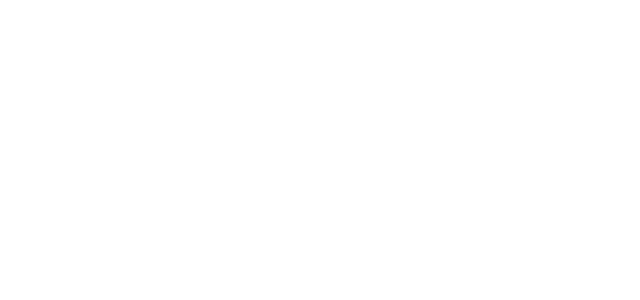
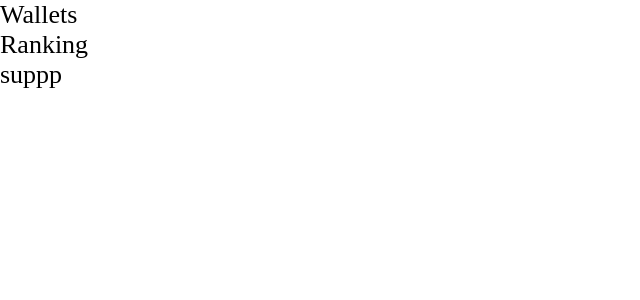
Before and after one commit to Elaard/BitByBitApp, a React (Vite) app: page /ranking in a window 1280 px wide. Shown: the top 300 px of the page, without its empty margins (0-640 px from the left). Built offline with nearby package versions, Linux system fonts and the light colour scheme.

Commit message:
create navigation

```diff
--- a/src/App.tsx
+++ b/src/App.tsx
@@ -1,6 +1,7 @@
-function App() {
-  return (<div></div>
-  )
+import AppRouter from "./AppRouter";
+
+const App = () => {
+  return <AppRouter />;
 }
 
-export default App
+export default App;
--- /dev/null
+++ b/src/AppRouter.tsx
@@ -0,0 +1,28 @@
+import { createBrowserRouter, RouterProvider } from "react-router-dom";
+import CoinsPage from "./CoinsPage";
+import ErrorPage from "./ErrorPage";
+import Navbar from "./Navbar";
+import WalletPage from "./WalletPage";
+
+const router = createBrowserRouter([
+  {
+    element: <Navbar />,
+    errorElement: <ErrorPage />,
+    children: [
+      {
+        path: '/',
+        element: <WalletPage />,
+      },
+      {
+        path: '/ranking',
+        element: <CoinsPage />,
+      }
+    ]
+  }
+]);
+
+function AppRouter() {
+  return <RouterProvider router={router} />
+}
+
+export default AppRouter;
--- /dev/null
+++ b/src/CoinsPage.tsx
@@ -0,0 +1,8 @@
+
+const CoinsPage = () => {
+  console.log("sp")
+  return <div>suppp</div>
+}
+
+
+export default CoinsPage;
--- /dev/null
+++ b/src/Components/NavbarLink.tsx
@@ -0,0 +1,17 @@
+import { Link } from "react-router-dom";
+
+interface NavbarLinkProps {
+  to: string;
+  title: string;
+}
+
+const NavbarLink = ({ to, title }: NavbarLinkProps) => {
+  return <li className="navbar-link">
+    <Link className="navbar-link__element" to={to}>
+      {title}
+    </Link>
+  </li>
+}
+
+
+export default NavbarLink;
--- /dev/null
+++ b/src/ErrorPage.tsx
@@ -0,0 +1,21 @@
+import { useRouteError } from "react-router-dom";
+import { useNavigationReturn } from "./Utils/Hooks.ts/useNavigationReturn";
+
+export default function ErrorPage() {
+  const error = useRouteError() as any;
+
+  const navigateBack = useNavigationReturn();
+
+  return (
+    <div id="error-page" className="error-page">
+      <div className="error-page-content">
+        <h1>Oops!</h1>
+        <p>Sorry, an unexpected error has occurred.</p>
+        <p>
+          <i>{error.statusText || error.message}</i>
+        </p>
+        <button className="btn btn-error margin-small-top" onClick={navigateBack}>&larr; Back</button>
+      </div>
+    </div>
+  );
+}
--- /dev/null
+++ b/src/Navbar.tsx
@@ -0,0 +1,16 @@
+import { Outlet } from "react-router-dom";
+import NavbarLink from "./Components/NavbarLink";
+
+const Navbar = () => {
+  return <>
+    <nav className="navbar">
+      <ul className="nav-links">
+        <NavbarLink key="wallet" to={"/"} title={"Wallets"} />
+        <NavbarLink key="ranking" to={"/ranking"} title={"Ranking"} />
+      </ul>
+    </nav>
+    <Outlet />
+  </>
+}
+
+export default Navbar;
--- /dev/null
+++ b/src/Utils/Hooks.ts/useNavigationReturn.ts
@@ -0,0 +1,8 @@
+import { useNavigate } from "react-router-dom";
+
+export function useNavigationReturn() {
+  const navigate = useNavigate();
+  return function () {
+    navigate(-1);
+  };
+}
--- /dev/null
+++ b/src/WalletPage.tsx
@@ -0,0 +1,6 @@
+function WalletPage() {
+  return (<div>sup</div>
+  )
+}
+
+export default WalletPage
--- a/src/main.tsx
+++ b/src/main.tsx
@@ -1,7 +1,8 @@
 import React from 'react'
 import ReactDOM from 'react-dom/client'
-import App from './App'
+import App from './App';
 import './index.scss';
+
 
 ReactDOM.createRoot(document.getElementById('root') as HTMLElement).render(
   <React.StrictMode>
```
